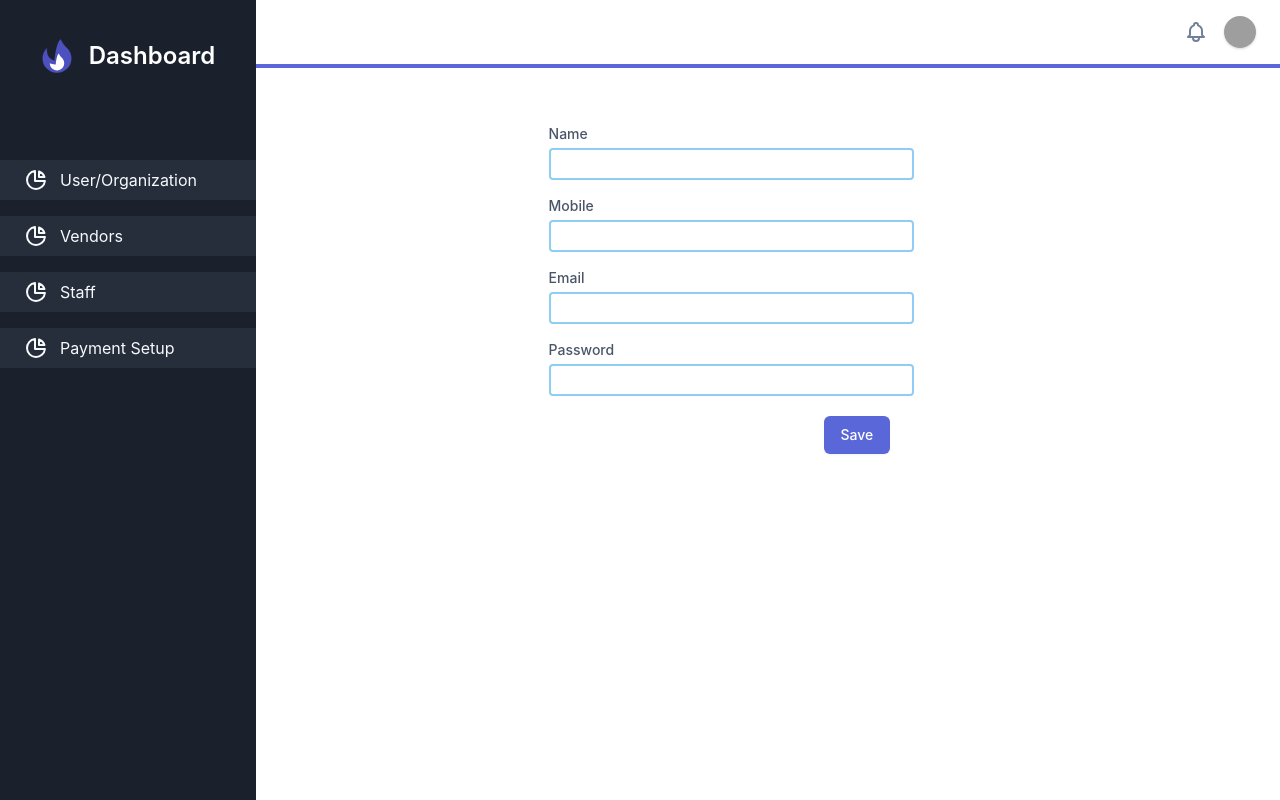
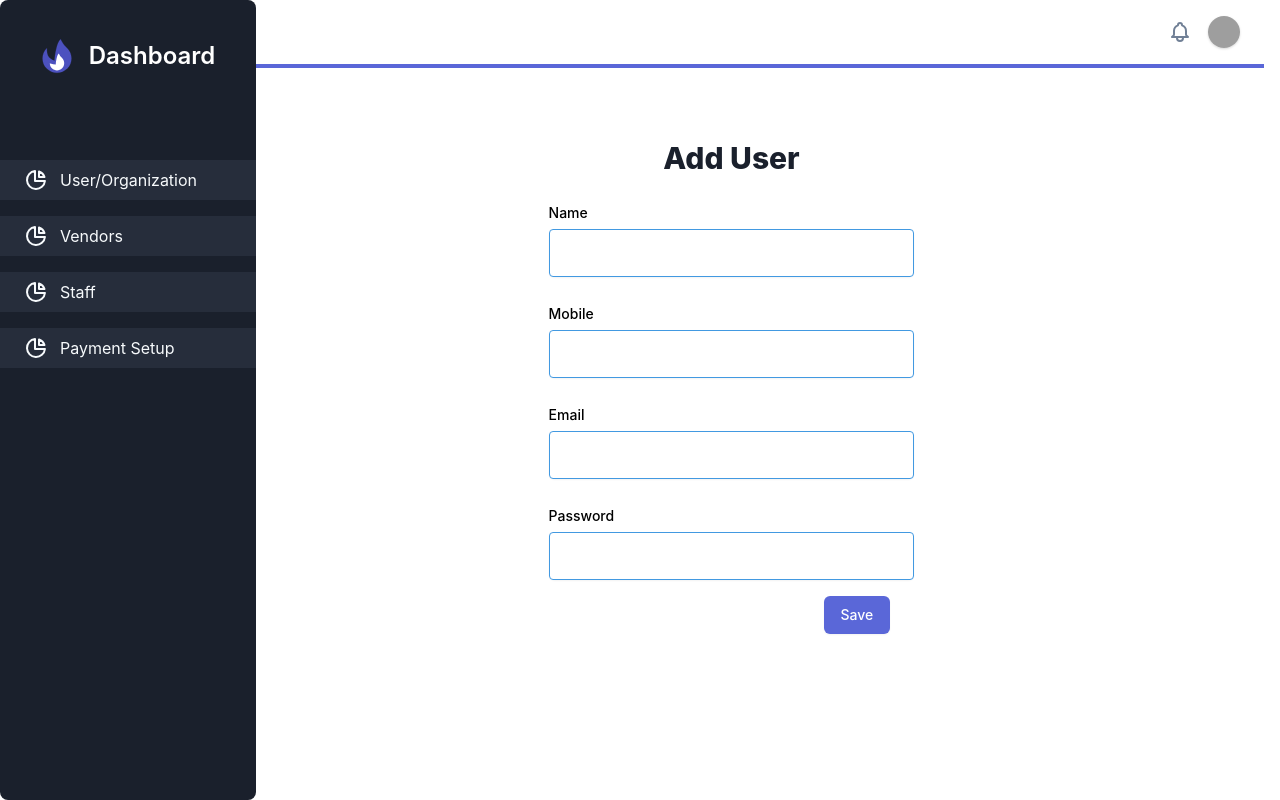
Before and after one commit to Amanj881/pay-ven, a React (Create React App) app: page /reactest/add-staff in a window 1280 px wide. Built offline with nearby package versions, Linux system fonts and the light colour scheme; sample sign-in values are in the browser's storage; grey boxes are pictures that could not be loaded.

Commit message:
add route

```diff
--- a/src/admin/addStaff.js
+++ b/src/admin/addStaff.js
@@ -1,36 +1,137 @@
-import React from 'react'
+import React,{useState} from 'react'
+import TextInput from "../components/TextInput/TextInput";
+import TextPassword from "../components/Password/Password";
+import swal from 'sweetalert'
+import axios from '../http-common';
+import { useHistory } from "react-router-dom";
 
 function AddStaff() {
+
+  const history = useHistory();
+
+  const validate = (value) => {
+  const errors = {}
+
+  if(!value.name)
+  {
+    errors.name="Name field is Required"
+  }
+
+   if(!value.mobile)
+  {
+    errors.mobile="mobile field is Required"
+  }
+  if(!value.email)
+  {
+    errors.email="email field is Required"
+
+  }
+   if(!value.password)
+  {
+    errors.password="password field is Required"
+  }
+
+  return(errors);
+}
+   const [name, setName] = useState('')
+  const [errors, setErrors] = useState({})
+  const [mobile, setMobile] = useState('')
+  const [email, setEmail] = useState('')
+  const [password, setPassword] = useState('')
+  const [loader, setLoader] = useState(true);
+
+  const handleSubmit = (e) => {
+   e.preventDefault();
+    const payload = {
+      name:name,
+      mobile:mobile,
+      email:email,
+      password:password,
+
+    }
+     let errors = validate(payload);
+      setErrors(errors);
+
+     axios.post('admin/addStaff',payload).then((res)=>{
+      swal({
+          title: "Done!",
+          text: "User is added to database",
+          icon: "success",
+          timer: 2000,
+          button: false
+        })
+
+      history.push("/staff")
+    }).catch(
+        error => { console.log(error.response) }
+    );
+
+  }
+
 	return (
 		<div class="lg:w-1/3 lg:mx-auto w-full  mt-12  flex flex-col">
-			<div className="col-span-6 my-2">
-                <label for="name" className="block text-sm font-medium leading-5 text-gray-700">Name</label>
-                <input
-                id="name"
-                className="mt-1 form-input block w-full transition duration-150 ease-in-out sm:text-sm sm:leading-5 border-2 border-blue-300 rounded h-8"/>
-              </div>
+      <div className="sm:mx-auto sm:w-full sm:max-w-md">
+          <h2 className="mt-6 text-center text-3xl leading-9 font-extrabold text-gray-900">
+            Add User
+          </h2>
+        </div>
+    <form onSubmit={handleSubmit}>
+        <div className="mt-6">
+          <TextInput
+            id="name"
+            labelText="Name"
+            name="name"
+            onChange={(e => setName(e.target.value))}
+            value={name}
+            invalid={errors.name}
+            invalidText={errors.name}
+            />
+            </div>
 
-              <div className="col-span-6 my-2 ">
-                <label for="mobile" className="block text-sm font-medium leading-5 text-gray-700">Mobile</label>
-                <input id="mobile" className="mt-1 form-input block w-full transition duration-150 ease-in-out sm:text-sm sm:leading-5 border-2 border-blue-300 rounded h-8"/>
-              </div>
 
-              <div className="col-span-6 my-2">
-                <label for="email" className="block text-sm font-medium leading-5 text-gray-700">Email</label>
-                <input id="email" className="mt-1 form-input block w-full transition duration-150 ease-in-out sm:text-sm sm:leading-5 border-2 border-blue-300 rounded h-8"/>
-              </div>
+            <div className="mt-6">
+          <TextInput
+            id="mobile"
+            labelText="Mobile"
+            name="mobile"
+            onChange={(e => setMobile(e.target.value))}
+            value={mobile}
+            invalid={errors.mobile}
+            invalidText={errors.mobile}
+            />
+            </div>
+            <div className="mt-6">
+          <TextInput
+            id="email"
+            labelText="Email"
+            name="email"
+            onChange={(e => setEmail(e.target.value))}
+            value={email}
+            invalid={errors.email}
+            invalidText={errors.email}
+            />
+            </div>
+            <div className="mt-6">
+          <TextPassword
+            id="password"
+            labelText="Password"
+            onChange={e => setPassword(e.target.value)}
+            value={password}
+            name="password"
+            autoComplete="new-password"
+            invalid={errors.password}
+            invalidText={errors.password}
 
-              <div className="col-span-6 my-2">
-                <label for="password" className="block text-sm font-medium leading-5 text-gray-700">Password</label>
-                <input id="password" className="mt-1 form-input block w-full transition duration-150 ease-in-out sm:text-sm sm:leading-5 border-2 border-blue-300 rounded h-8"/>
-              </div>
+                />
+            </div>
 
-              <div className="px-4 py-3 bg-gray-50 text-right sm:px-6">
+              <div className="px-4 py-3 bg-gray-50 text-right sm:px-6 ">
             <button className="py-2 px-4 border border-transparent text-sm leading-5 font-medium rounded-md text-white bg-indigo-600 shadow-sm hover:bg-indigo-500 focus:outline-none focus:shadow-outline-blue active:bg-indigo-600 transition duration-150 ease-in-out">
               Save
             </button>
             </div>
-		</div>
+      </form>
+      </div>
 	)
 }
 
--- a/src/admin/staff.js
+++ b/src/admin/staff.js
@@ -1,88 +1,60 @@
-import React from 'react'
+import React,{useState,useEffect} from 'react'
 import {Link} from "react-router-dom";
+import axios from '../http-common';
+import Table from "../components/Table/Table.js";
+import Loader from '../components/Loader/Loader.js'
 
 function Staff() {
+
+const [data, setData] = useState()
+const [loading, setLoading] = useState(true)
+
+ useEffect(() => {
+     getStaff()
+  }, [])
+
+ const Schema = {
+  "Id":"",
+  "Name": "",
+  "Email": "",
+  "Mobile":"",
+  "Password":"",
+  "Login":"",
+
+  }
+
+ const getStaff = async () => {
+     await axios.get('/admin/getStaff').then((result) => {
+      let res = result.data.map((e)=>{
+       return{
+               Id:e.id,
+               Name:e.name,
+               Mobile:e.mobile,
+               Email:e.email,
+               Password:e.password,
+               Login:e.last_login_at,
+
+             }
+      })
+
+      setData(res);
+      setLoading(false)
+    })
+
+  }
+
 	return (
-		<div className=" lg:mx-auto px-0 md:px-16 px-0 w-full  mt-12  flex flex-col ">
-  			<Link to="/add-staff" className=" w-32 text-center bg-transparent hover:bg-blue-500 text-blue-700 font-semibold hover:text-white py-2 px-4 border border-blue-500 hover:border-transparent rounded">ADD STAFF 	</Link>
+    <>
+    {loading ?
 
-  <div className="-my-2 overflow-x-auto sm:-mx-6 lg:-mx-8">
+      <Loader className="py-32"/>: <div className=" lg:mx-auto px-0 md:px-16 px-0 w-full  mt-12  flex flex-col ">
+        <Link to="/add-staff" className=" w-32 text-center bg-transparent hover:bg-blue-500 text-blue-700 font-semibold hover:text-white py-2 px-4 border border-blue-500 hover:border-transparent rounded">ADD STAFF   </Link>
+    <div className="-my-2 overflow-x-auto  mt-4">
+    <Table headers={Object.keys(Schema)} rows={data} />
 
-    <div className="py-2 align-middle inline-block min-w-full sm:px-6 lg:px-8">
-      <div className="shadow overflow-hidden border-b border-gray-200 sm:rounded-lg">
-        <table className="min-w-full divide-y divide-gray-200">
-          <thead>
-            <tr>
-              <th className="px-6 py-3 bg-gray-50 text-left text-xs leading-4 font-medium text-gray-500 uppercase tracking-wider">
-                Staff Name
-              </th>
-              <th className="px-6 py-3 bg-gray-50 text-left text-xs leading-4 font-medium text-gray-500 uppercase tracking-wider">
-                Email
-              </th>
-              <th className="px-6 py-3 bg-gray-50 text-left text-xs leading-4 font-medium text-gray-500 uppercase tracking-wider">
-                Profile Photo
-              </th>
-              <th className="px-6 py-3 bg-gray-50 text-left text-xs leading-4 font-medium text-gray-500 uppercase tracking-wider">
-                Phone Number
-              </th>
-              <th className="px-6 py-3 bg-gray-50 text-left text-xs leading-4 font-medium text-gray-500 uppercase tracking-wider">
-                Password
-              </th>
-              <th className="px-6 py-3 bg-gray-50 text-left text-xs leading-4 font-medium text-gray-500 uppercase tracking-wider">
-                Last Login
-              </th>
-              </tr>
-          </thead>
-          <tbody className="bg-white divide-y divide-gray-200">
-            <tr>
-              <td className="px-6 py-4 whitespace-no-wrap">
-                <div className="flex items-center">
-                  <div className="flex-shrink-0 h-10 w-10">
-                    <img className="h-10 w-10 rounded-full" src="https://images.unsplash.com/photo-1494790108377-be9c29b29330?ixlib=rb-1.2.1&amp;ixid=eyJhcHBfaWQiOjEyMDd9&amp;auto=format&amp;fit=facearea&amp;facepad=4&amp;w=256&amp;h=256&amp;q=60" alt="" />
-                  </div>
-                  <div className="ml-4">
-                    <div className="text-sm leading-5 font-medium text-gray-900">
-                      Jane Cooper
-                    </div>
-                    <div className="text-sm leading-5 text-gray-500">
-                      jane.cooper@example.com
-                    </div>
-                  </div>
-                </div>
-              </td>
-              <td className="px-6 py-4 whitespace-no-wrap">
-                <div className="text-sm leading-5 text-gray-900">Regional Paradigm Technician</div>
-                <div className="text-sm leading-5 text-gray-500">Optimization</div>
-              </td>
-              <td className="px-6 py-4 whitespace-no-wrap">
-                <span className="px-2 inline-flex text-xs leading-5 font-semibold rounded-full bg-green-100 text-green-800">
-                  Active
-                </span>
-              </td>
-              <td className="px-6 py-4 whitespace-no-wrap">
-                <span className="px-2 inline-flex text-xs leading-5 font-semibold rounded-full bg-green-100 text-green-800">
-                  Active
-                </span>
-              </td>
-              <td className="px-6 py-4 whitespace-no-wrap">
-                <span className="px-2 inline-flex text-xs leading-5 font-semibold rounded-full bg-green-100 text-green-800">
-                  Active
-                </span>
-              </td>
-              <td className="px-6 py-4 whitespace-no-wrap text-sm leading-5 text-gray-500">
-                Admin
-              </td>
-              <td className="px-6 py-4 whitespace-no-wrap text-right text-sm leading-5 font-medium">
-                <a href="#" className="text-indigo-600 hover:text-indigo-900">Edit</a>
-              </td>
-            </tr>
-
-          </tbody>
-        </table>
-      </div>
-    </div>
   </div>
-</div>
+</div>}
+		</>
 	)
 }
 
--- a/src/components/Dashboard/Dashboard.js
+++ b/src/components/Dashboard/Dashboard.js
@@ -29,10 +29,10 @@ function Dashboard({options,DashName}) {
 	})
 	return (
 		<div className="flex bg-red-800 w-1/2 ">
-		  <div x-data="{ sidebarOpen: false }" className="flex h-screen bg-gray-200 h-12 ">
+		  <div x-data="{ sidebarOpen: false }" className="flex  bg-gray-200 ">
         <div className="sidebarOpen ? 'block' : 'hidden'" click="sidebarOpen = false" className="fixed z-20 inset-0 bg-black opacity-50 transition-opacity lg:hidden"></div>
 
-        <div className="sidebarOpen ? 'translate-x-0 ease-out' : '-translate-x-full ease-in'" className="lg:fixed lg:block hidden z-30 inset-y-0 left-0 w-64 transition duration-300 transform bg-gray-900 overflow-y-auto lg:translate-x-0 lg:static lg:inset-0">
+        <div className="sidebarOpen ? 'translate-x-0 ease-out' : '-translate-x-full ease-in'" className="rounded-lg lg:fixed lg:block hidden z-30 inset-y-0 left-0 w-64 transition duration-300 transform bg-gray-900 overflow-y-auto lg:translate-x-0 lg:static lg:inset-0">
             <div className="flex items-center justify-center mt-8">
                 <div className="flex items-center">
                     <svg className="h-12 w-12" viewBox="0 0 512 512" fill="none" xmlns="http://www.w3.org/2000/svg">
--- a/src/components/header.js
+++ b/src/components/header.js
@@ -21,7 +21,7 @@ function Header() {
 
 	return (
 
-                    <div className="flex flex-col">
+                    <div className="flex flex-col  mx-4">
 
 	     <header className="flex justify-between items-center py-4 px-6 bg-white border-b-4 border-indigo-600">
                 <div className="flex items-center">
@@ -32,18 +32,6 @@ function Header() {
                         </svg>
                     </button>
 
-                    <div className="relative mx-4 lg:mx-0">
-                        <span className="absolute inset-y-0 left-0 pl-3 flex items-center">
-                            <svg className="h-5 w-5 text-gray-500" viewBox="0 0 24 24" fill="none">
-                                <path
-                                    d="M21 21L15 15M17 10C17 13.866 13.866 17 10 17C6.13401 17 3 13.866 3 10C3 6.13401 6.13401 3 10 3C13.866 3 17 6.13401 17 10Z"
-                                    stroke="currentColor" stroke-width="2" stroke-linecap="round" stroke-linejoin="round">
-                                </path>
-                            </svg>
-                        </span>
-
-
-                    </div>
                 </div>
 
                 <div className="flex items-center">
--- a/src/services/user-service.js
+++ b/src/services/user-service.js
@@ -14,6 +14,10 @@ class UserService {
   getAdminBoard() {
     return axios.get(API_URL + 'admin/getUser', { headers: authHeader() });
   }
+
+  // getStaffBoard() {
+  //   return axios.get(API_URL + 'admin/getStaff', { headers: authHeader() });
+  // }
 }
 
 export default new UserService();
--- a/src/user/userDashboard.js
+++ b/src/user/userDashboard.js
@@ -17,7 +17,7 @@ function UserDashboard() {
 	}
 	]
 	return (
-		<div>
+		<div className="w-1/6">
 			<Dash options={options} DashName="User Dashboard"/>
 		</div>
 	)
--- a/src/user/vendor.js
+++ b/src/user/vendor.js
@@ -17,7 +17,7 @@ function Vendor() {
   }, [])
 
 	return (
-		<div className="lg:w-2/3 lg:mx-auto mt-12  flex flex-col">
+		<div className="w-5/6 mx-auto mt-12  flex flex-col">
      <ul className=" flex  flex-wrap  py-1 text-gray-500 text-sm lg:text-base space-x-1"
     >
       <li className="py-4">
```
Also changed, not shown: src/admin/vendor.js (+24 -10 lines).
